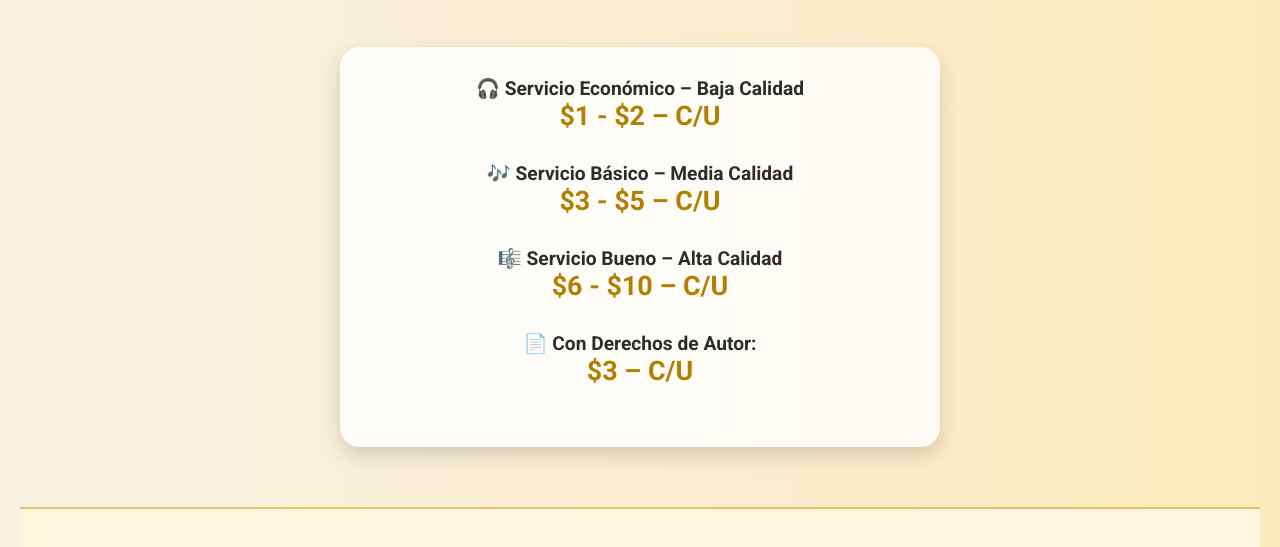
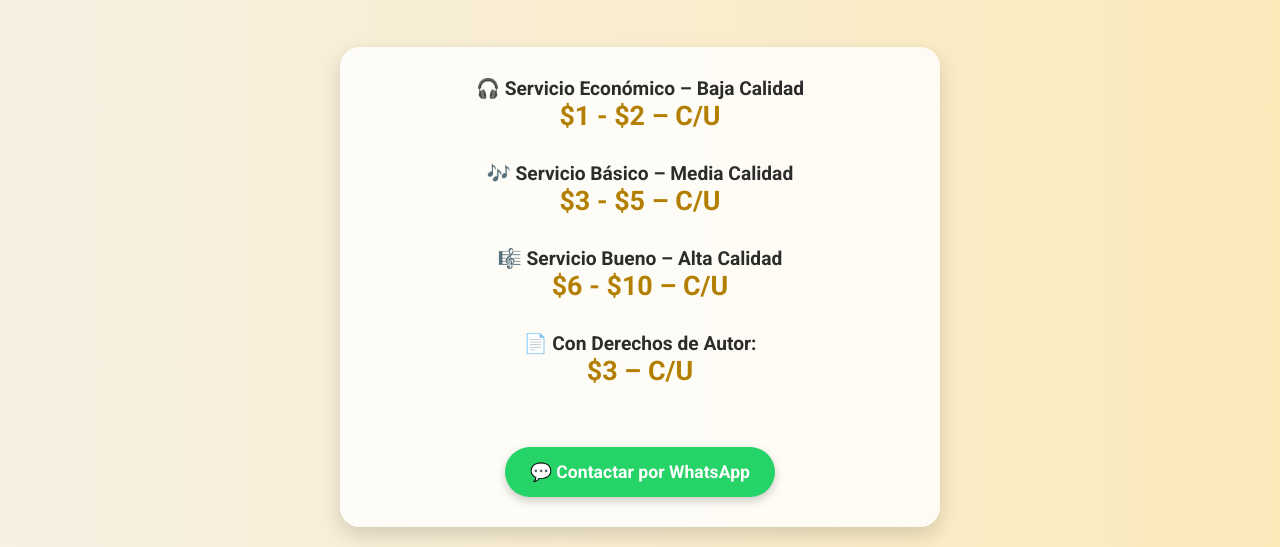
Before and after one commit to YaGamerChris/precios-con-ritmo, a plain HTML site: page index.html in a window 1280 px wide. Shown: the part 145-692 px from the top of the page. Drawn offline with nearby package versions, Linux system fonts and the light colour scheme.

Commit message:
index.html

```diff
--- a/index.html
+++ b/index.html
@@ -53,6 +53,25 @@
       font-weight: bold;
       font-size: 1.4em;
       color: #b37f00;
+    }
+
+    .btn-wsp {
+      display: inline-block;
+      margin-top: 30px;
+      padding: 15px 25px;
+      background-color: #25D366;
+      color: white;
+      font-size: 1.1em;
+      font-weight: bold;
+      border: none;
+      border-radius: 30px;
+      text-decoration: none;
+      box-shadow: 0 4px 10px rgba(0, 0, 0, 0.2);
+      transition: background-color 0.3s ease;
+    }
+
+    .btn-wsp:hover {
+      background-color: #1ebe5c;
     }
 
     footer {
@@ -112,6 +131,9 @@
       <strong>📄 Con Derechos de Autor:</strong><br>
       <div class="precio">$3 – C/U</div>
     </div>
+
+    <!-- Botón de WhatsApp -->
+    <a class="btn-wsp" href="https://wa.me/529931033859?text=Estoy%20interesado" target="_blank">💬 Contactar por WhatsApp</a>
   </div>
 
   <footer>
```
